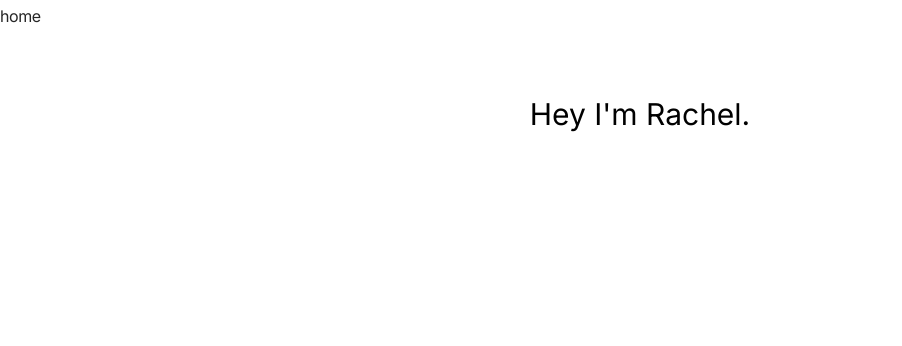
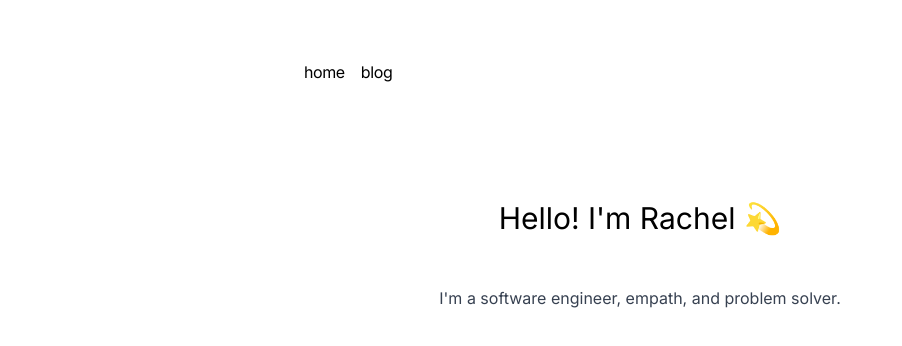
Before and after one commit to jrachelr/portfolio, a Next.js app: page / in a window 1280 px wide. Shown: the top 346 px of the page, without its empty margins (0-902 px from the left). Built offline with nearby package versions, Linux system fonts and the light colour scheme.

Commit message:
ready to merge

```diff
--- a/app/layout.tsx
+++ b/app/layout.tsx
@@ -17,9 +17,13 @@ export default function RootLayout({
 }) {
   return (
     <html lang="en">
-      <body className={`${inter.className} dark:bg-blue-900 min-h-screen`}>
-        <Navbar />
-        <main>{children}</main>
+      <body
+        className={`${inter.className} dark:bg-blue-950 min-h-screen antialiased max-w-2xl mb-40 flex flex-col md:flex-row mx-4 mt-8 lg:mx-auto`}
+      >
+        <main className="flex-auto min-w-0 mt-6 flex flex-col px-2 md:px-0">
+          <Navbar />
+          {children}
+        </main>
       </body>
     </html>
   );
--- a/app/page.tsx
+++ b/app/page.tsx
@@ -2,8 +2,11 @@ export default function Home() {
   return (
     <div className="px-6 mx-auto">
       <p className="mt-12 mb-12 text-3xl text-center dark:text-white">
-        <span className="whitespace-nowrap">Hey I&apos;m Rachel.</span>
+        <span className="whitespace-nowrap">Hello! I&apos;m Rachel 💫</span>
       </p>
+      <div className="prose dark:prose-invert">
+        <p>I&apos;m a software engineer, empath, and problem solver.</p>
+      </div>
     </div>
   );
 }
--- a/components/Nav.tsx
+++ b/components/Nav.tsx
@@ -18,13 +18,13 @@ export default function Navbar() {
           className="flex flex-row items-start relative px-0 pb-0 fade md:overflow-auto scroll-pr-6 md:relative"
           id="nav"
         >
-          <div className="flex flex-row space-x-0 pr-10 text-white/90 no-underline hover:text-white">
+          <div className="flex flex-row space-x-0 pr-10  dark:text-white  hover:text-neutral-800 dark:hover:text-neutral-200 no-underline">
             {Object.entries(navItems).map(([path, { name }]) => {
               return (
                 <Link
                   key={path}
                   href={path}
-                  className="transition-all hover:text-neutral-800 dark:hover:text-neutral-200 flex align-middle relative py-1 px-2"
+                  className="transition-all  hover:text-neutral-800 dark:hover:text-neutral-200 flex align-middle relative py-1 px-2"
                 >
                   {name}
                 </Link>
```
